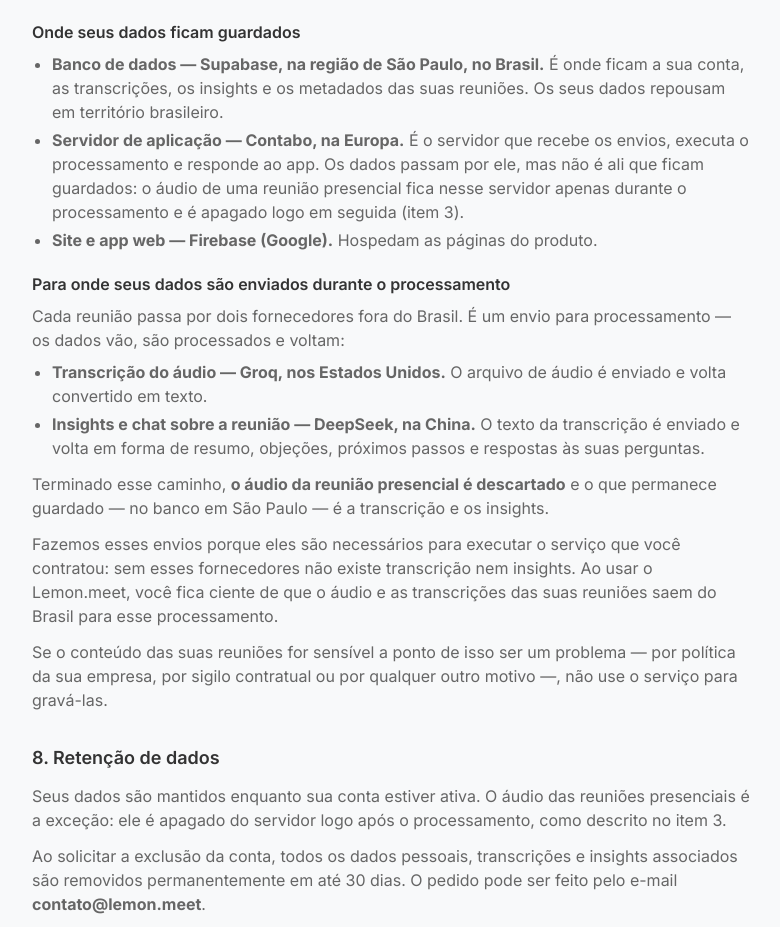
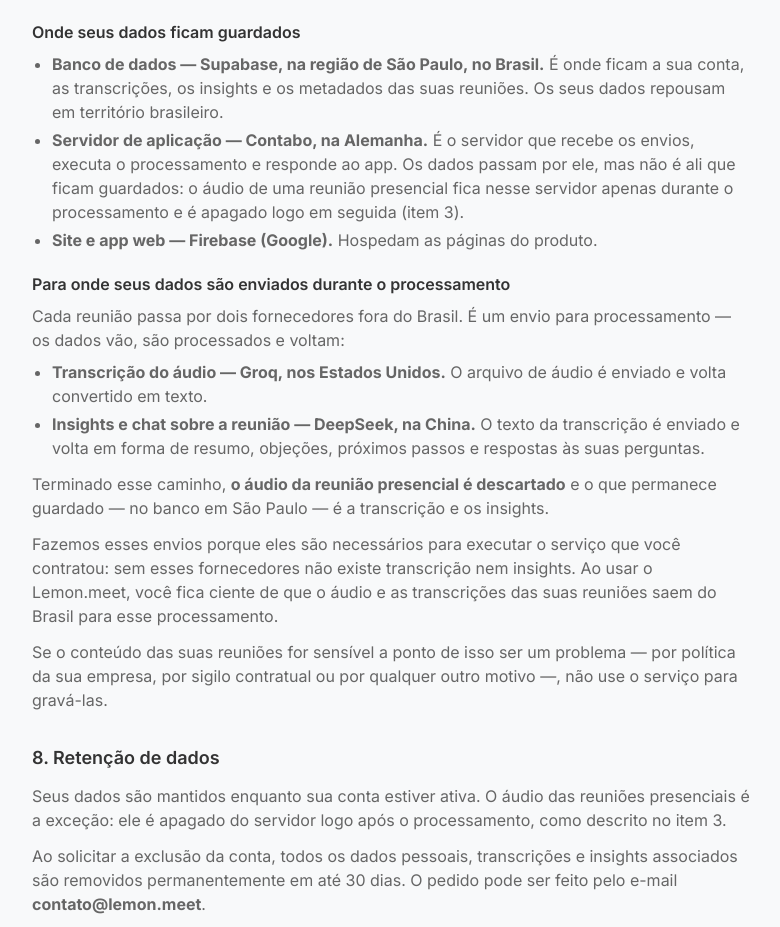
Before and after one commit to pietrogmedeiros/lemon.meet, a React (Vite) app in the folder web/: page /privacy-policy in a window 1280 px wide. Shown: the part 3266-4193 px from the top of the page, without its empty margins (248-1028 px from the left). Built offline with nearby package versions, Linux system fonts and the light colour scheme; no server answers.

Commit message:
docs: servidor de aplicacao na Alemanha, confirmado no painel da Contabo
Substitui o marcador "Europa" pelo pais confirmado e remove o comentario
de pendencia. O bloco de IP so dizia RIPE; a confirmacao veio do painel.

```diff
--- a/web/src/pages/PrivacyPolicyPage.tsx
+++ b/web/src/pages/PrivacyPolicyPage.tsx
@@ -140,14 +140,11 @@
 
           {/* DECISÃO JURÍDICA PENDENTE — seção 7.
               Os fatos estão verificados: banco Supabase em sa-east-1 (São Paulo), servidor de
-              aplicação na Contabo (IP de api.lemon-meet.com em bloco RIPE = Europa), áudio para
+              aplicação na Contabo, na Alemanha (confirmado no painel da Contabo), áudio para
               Groq/EUA e transcrição para DeepSeek/China.
               Falta decidir com apoio jurídico a BASE LEGAL declarada para a transferência
               internacional (art. 33 da LGPD): execução de contrato, consentimento ou cláusulas
               contratuais padrão. O texto abaixo descreve a finalidade sem nomear a hipótese. */}
-          {/* CONFIRMAR ANTES DE PUBLICAR — país exato do servidor da Contabo.
-              O bloco de IP é administrado pelo RIPE (Europa), mas a Contabo tem datacenter em
-              vários países. Até a confirmação no painel da Contabo, o texto diz apenas "Europa". */}
           <section>
             <h2 className="text-lg font-semibold text-primary dark:text-white mb-3">7. Onde seus dados ficam e para onde são enviados</h2>
             <p>
@@ -160,7 +157,7 @@
             <h3 className="text-base font-semibold text-primary dark:text-white mt-5 mb-2">Onde seus dados ficam guardados</h3>
             <ul className="list-disc pl-5 space-y-1">
               <li><strong>Banco de dados — Supabase, na região de São Paulo, no Brasil.</strong> É onde ficam a sua conta, as transcrições, os insights e os metadados das suas reuniões. Os seus dados repousam em território brasileiro.</li>
-              <li><strong>Servidor de aplicação — Contabo, na Europa.</strong> É o servidor que recebe os envios, executa o processamento e responde ao app. Os dados passam por ele, mas não é ali que ficam guardados: o áudio de uma reunião presencial fica nesse servidor apenas durante o processamento e é apagado logo em seguida (item 3).</li>
+              <li><strong>Servidor de aplicação — Contabo, na Alemanha.</strong> É o servidor que recebe os envios, executa o processamento e responde ao app. Os dados passam por ele, mas não é ali que ficam guardados: o áudio de uma reunião presencial fica nesse servidor apenas durante o processamento e é apagado logo em seguida (item 3).</li>
               <li><strong>Site e app web — Firebase (Google).</strong> Hospedam as páginas do produto.</li>
             </ul>
 
```
